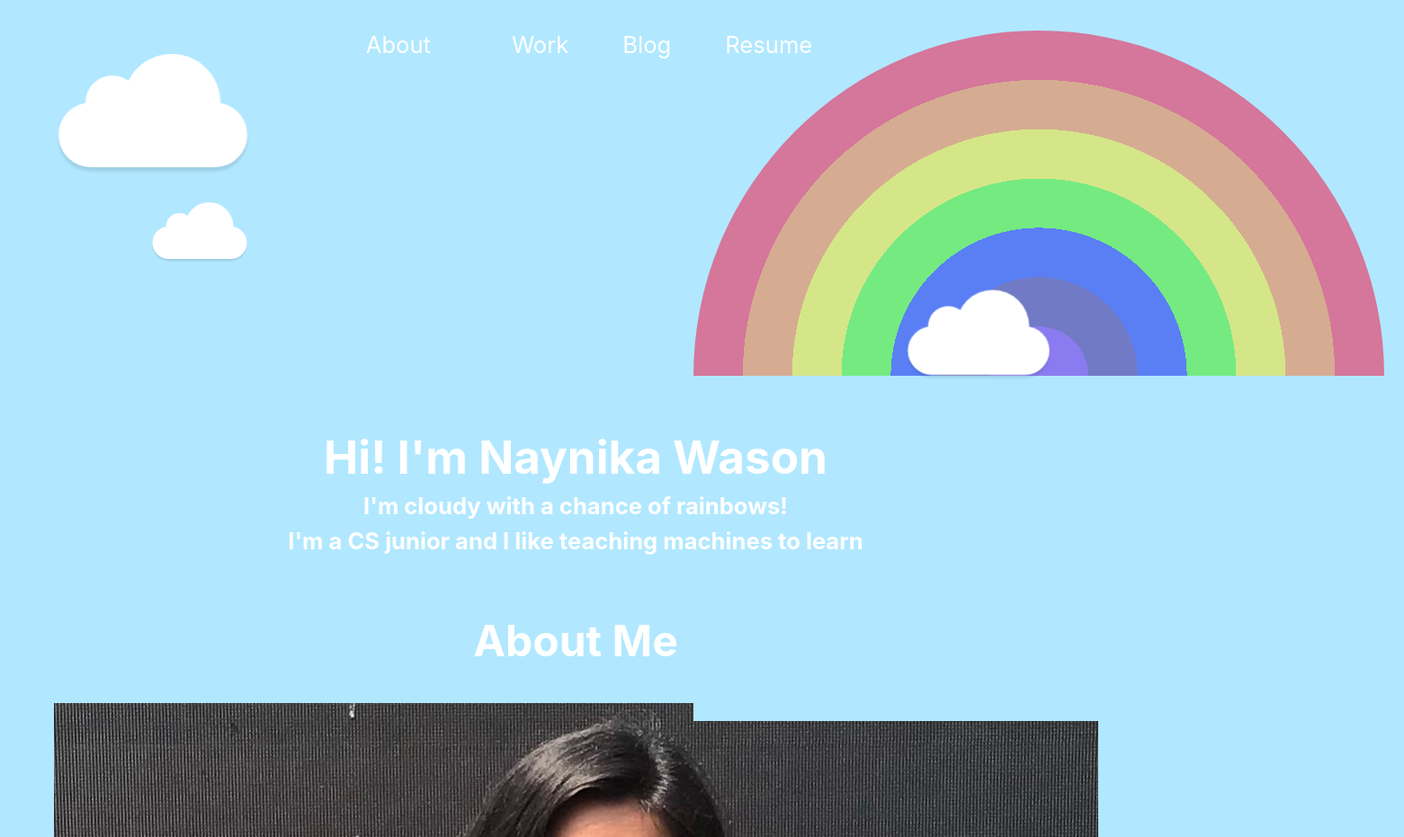
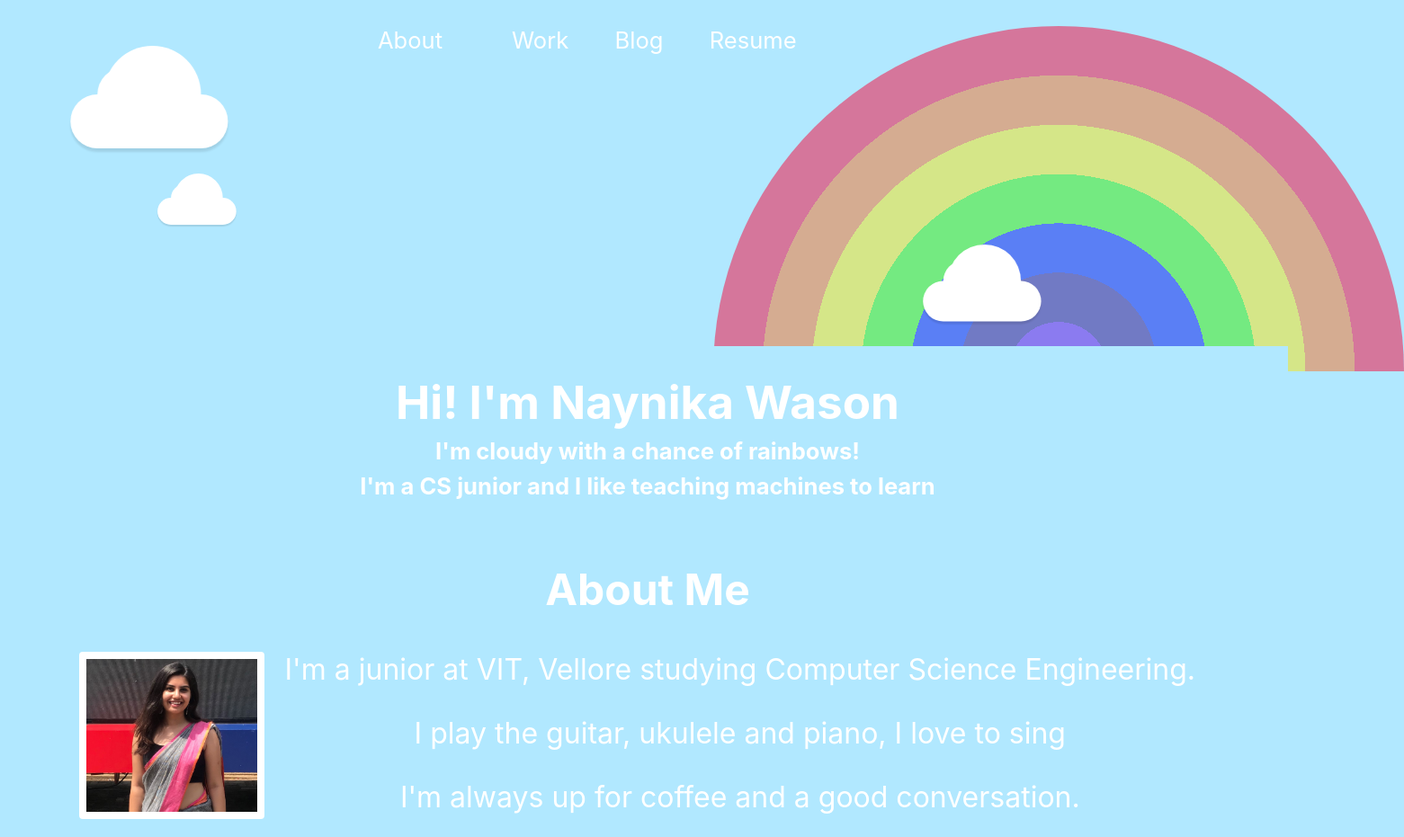
Before and after one commit to naynikaw/my-website, a plain HTML site: page index.html in a window 1280 px wide. Shown: the part 5-936 px from the top of the page at 90% size, 1561 px wide, since content can reach past the window. Drawn offline with Linux system fonts and the light colour scheme.

Commit message:
Add files via upload

```diff
--- a/styles.css
+++ b/styles.css
@@ -47,6 +47,7 @@
     }
 }
 
+
 body {
     display: flex;
     background-color: #b1e8ff;
@@ -56,9 +57,9 @@ body {
     justify-content: space-around;
     align-items: center;
     min-height: 100vh;
-    padding: 5px;
     font-size: 4vh;
     font-family: -apple-system, BlinkMacSystemFont, 'Segoe UI', Roboto, Oxygen, Ubuntu, Cantarell, 'Open Sans', 'Helvetica Neue', sans-serif;
+    overflow-x: hidden;
   }
 
   #resume,
@@ -67,7 +68,7 @@ body {
   #work{
       color: white;
       text-decoration: none;
-      padding: 0px 30px;
+      padding: 0vw 2vw;
   }
 
 nav {
@@ -80,7 +81,7 @@ nav {
     width: 60vw;
     height: 30vw;
     position: absolute;
-    overflow: initial;
+
     z-index: -1;
 }
 .rainbow::before {
@@ -105,6 +106,14 @@ nav {
     animation-fill-mode: forwards;
 }
 
+#main {
+    width: 100%;
+    margin: auto;
+    padding: 1vh 10vh;
+    background-color: #b1e8ff;
+    z-index: 1;
+}
+
 .name-effect {
   font-size: 4vw;
 }
@@ -114,7 +123,7 @@ nav {
   color: transparent;
   padding: 4px;
   position: relative;
-  top: -20px;
+  top: -3vh;
   overflow: hidden;
   animation: revealBlock 0s var(--t) forwards;
 }
@@ -155,11 +164,11 @@ nav {
 	background: #fff;
 	background: linear-gradient(top,  #fff 5%,#f1f1f1 100%);
 	filter: progid:DXImageTransform.Microsoft.gradient( startColorstr='#fff', endColorstr='#f1f1f1',GradientType=0 );
-	border-radius: 100px;
-	box-shadow: 0 8px 5px rgba(0, 0, 0, 0.1);
-	height: 120px;
+	border-radius: 6.5vw;
+	box-shadow: 0 0.52vw 0.33vw rgba(0, 0, 0, 0.1);
+	height: 7.81vw;
 	position: relative;
-    width: 350px;
+    width: 22.78vw;
     z-index: -1;
 }
 
@@ -186,6 +195,18 @@ nav {
 	top: -90px;
 }
 
+#meimg {
+    float: left;
+    max-width: 15%;
+    max-height: 15%;
+    border: #fff solid 1vh;
+    border-radius: 0.5vh;
+}
+
+#medesc {
+    text-align: left;
+}
+
 footer {
     vertical-align: bottom;
 }
```
